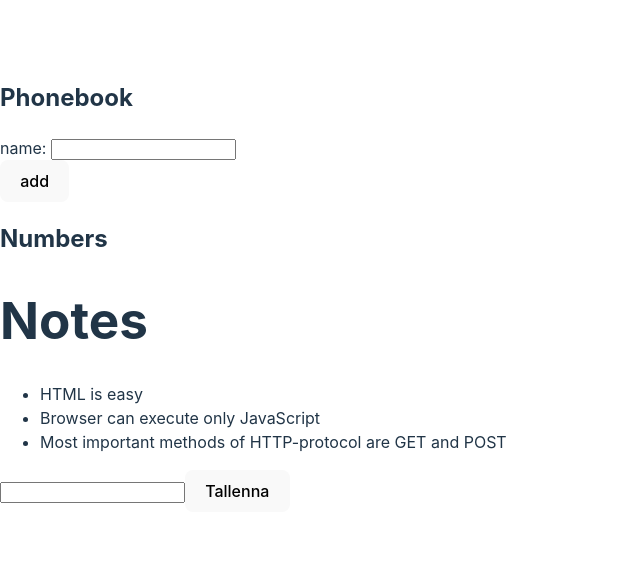
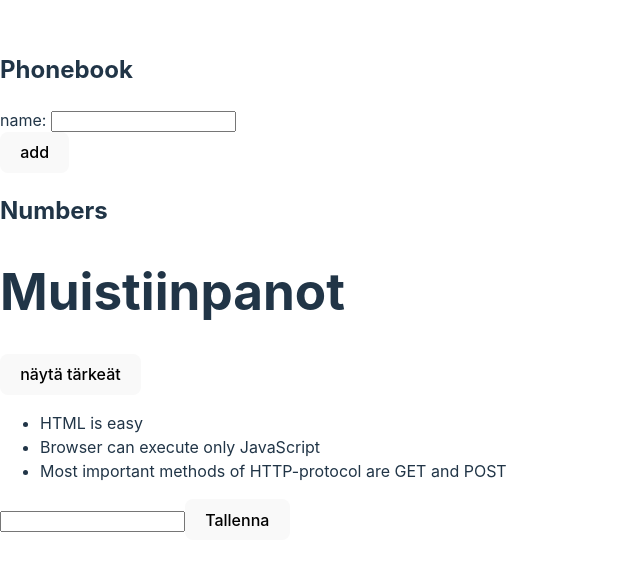
Before and after one commit to sakluk/fullstack-mooc, a React (Vite) app in the folder osa2/puhelinluettelo/: page / in a window 1280 px wide. Shown: the part 114-684 px from the top of the page, without its empty margins (0-640 px from the left). Built offline with nearby package versions, Linux system fonts and the light colour scheme.

Commit message:
lisätty näytettävien elementtien suodattaminen

```diff
--- a/osa2/puhelinluettelo/src/App.jsx
+++ b/osa2/puhelinluettelo/src/App.jsx
@@ -13,6 +13,11 @@
   // Opettelua varten
   const [notes, setNotes] = useState(props.notes)
   const [newNote, setNewNote] = useState('')
+  const [showAll, setShowAll] = useState(true)
+
+  const notesToShow = showAll
+  ? notes
+  : notes.filter(note => note.important)
 
 
   const handleNoteChange = (event) => {
@@ -48,9 +53,14 @@
       <h2>Numbers</h2>
 
     {/* Opettelua varten */}
-    <h1>Notes</h1>
+    <h1>Muistiinpanot</h1>
+    <div>
+      <button onClick={() => setShowAll(!showAll)}>
+        näytä {showAll ? 'tärkeät' : 'kaikki' }
+      </button>
+    </div>
     <ul>
-      {notes.map(note => <Note key={note.id} note={note} />)}
+      {notesToShow.map(note => <Note key={note.id} note={note} />)}
     </ul>
     <form onSubmit={addNote}>
         <input
```
Also changed, not shown: 1 other file (tests, documents, lock files or other folders).
